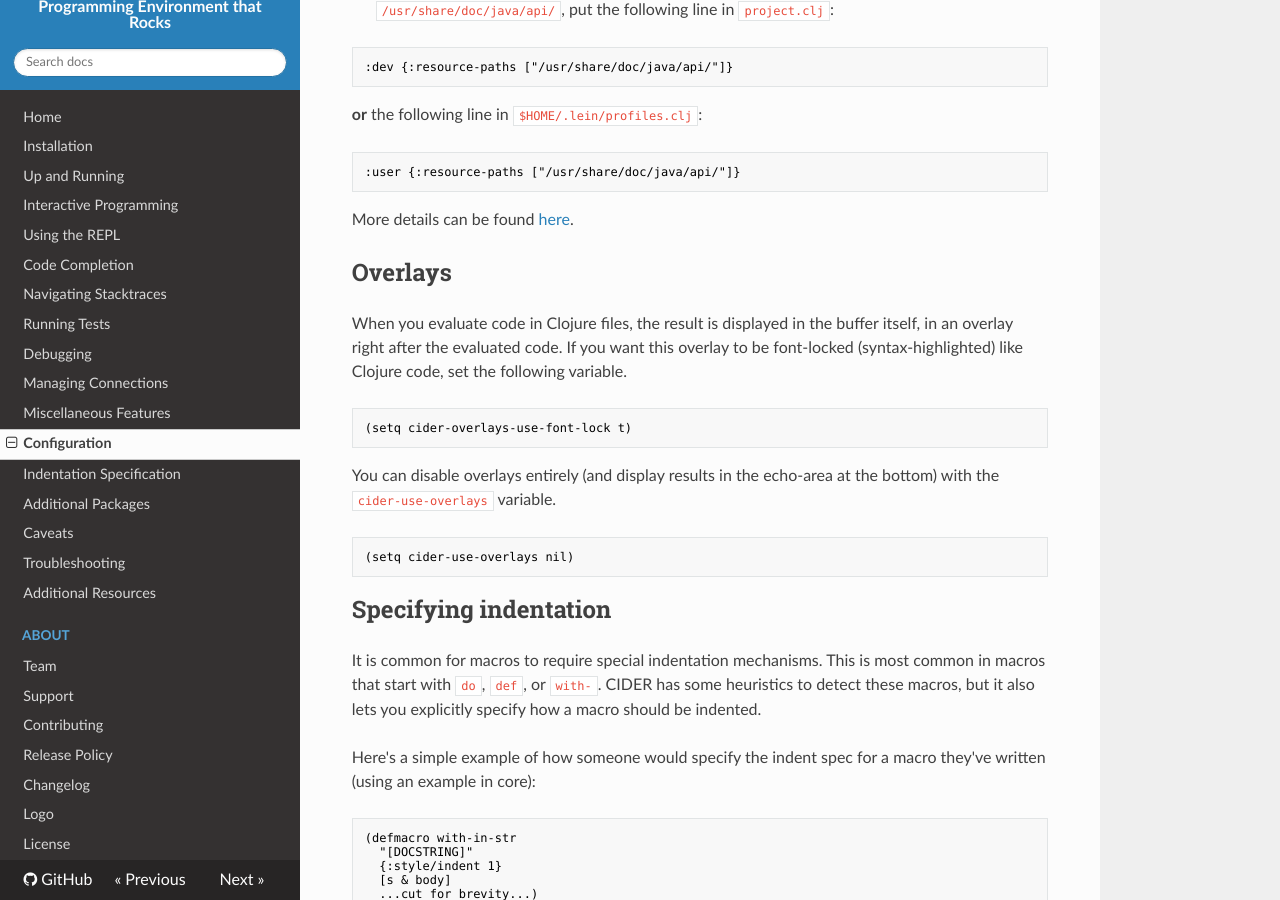
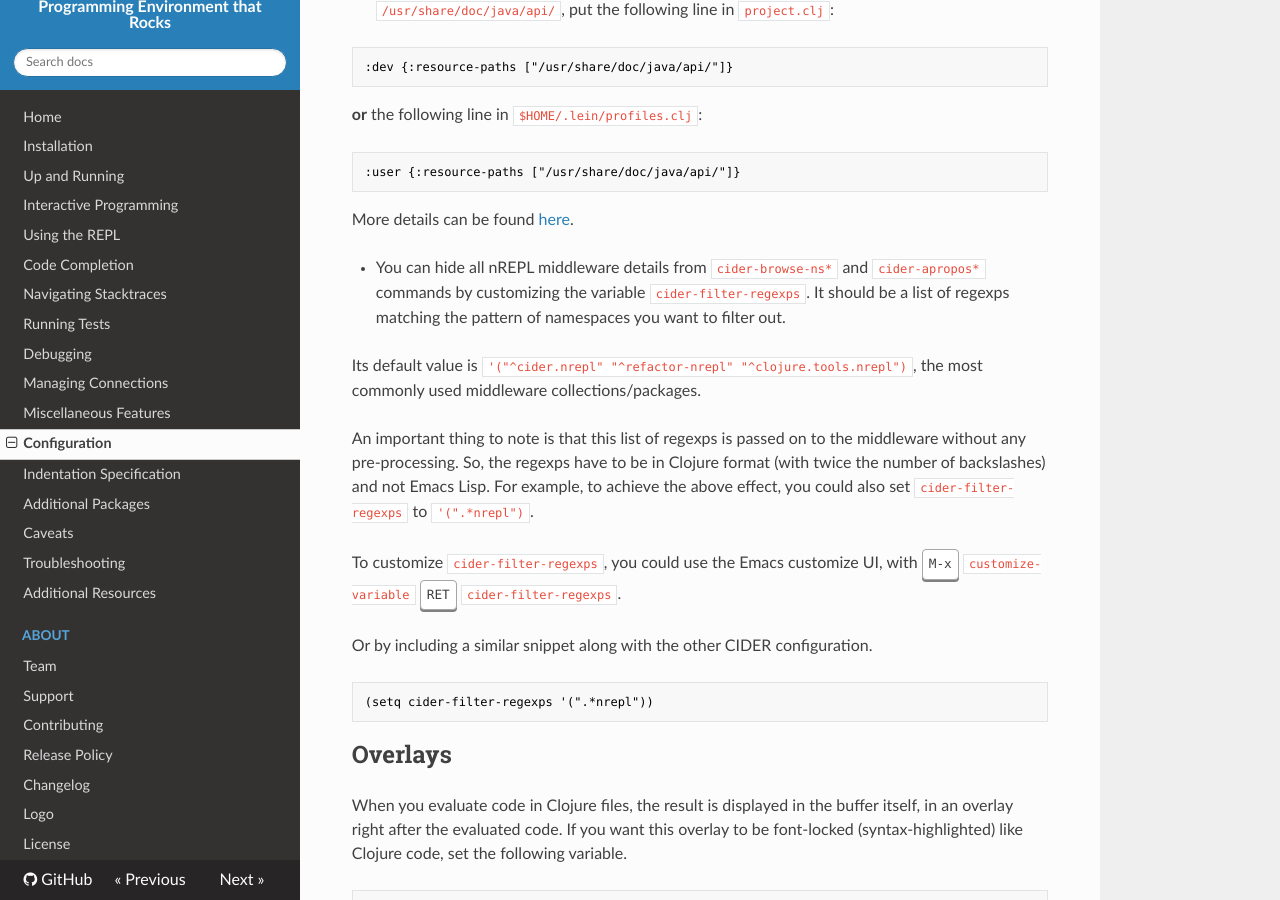
Before and after one commit to clojure-emacs/cider, an MkDocs documentation site: the page built from doc/configuration.md, in a window 1280 px wide and 900 px high, scrolled down 1961 px. Built offline with MkDocs 1.6.1, drawn with Linux system fonts in a browser that asks for light colours; nearby versions of some CDN libraries; old or Windows-style settings are respelled for this version of MkDocs.

Commit message:
[Fix #1564] Add support to filter out internal namespaces and vars (#1724)
Hide all nREPL middleware details from `cider-browse-ns*` and `cider-apropos*` commands by customizing the variable `cider-filter-regexps`.
It should be a list of regexps matching the pattern of namespaces you want to filter out.

````diff
--- a/doc/configuration.md
+++ b/doc/configuration.md
@@ -112,6 +112,26 @@ To remove the prefix altogether just set it to an empty string(`""`).
 
 More details can be found [here](https://github.com/clojure-emacs/cider/issues/930).
 
+* You can hide all nREPL middleware details from `cider-browse-ns*` and `cider-apropos*`
+  commands by customizing the variable `cider-filter-regexps`. It should be a list of
+  regexps matching the pattern of namespaces you want to filter out.
+
+  Its default value is `'("^cider.nrepl" "^refactor-nrepl" "^clojure.tools.nrepl")`,
+  the most commonly used middleware collections/packages.
+
+  An important thing to note is that this list of regexps is passed on to the middleware
+  without any pre-processing. So, the regexps have to be in Clojure format (with twice the number of backslashes)
+  and not Emacs Lisp. For example, to achieve the above effect, you could also set `cider-filter-regexps` to `'(".*nrepl")`.
+
+  To customize `cider-filter-regexps`, you could use the Emacs customize UI,
+  with <kbd>M-x</kbd> `customize-variable` <kbd>RET</kbd> `cider-filter-regexps`.
+
+  Or by including a similar snippet along with the other CIDER configuration.
+
+```el
+(setq cider-filter-regexps '(".*nrepl"))
+```
+
 ## Overlays
 
 When you evaluate code in Clojure files, the result is displayed in the buffer
````
Also changed, not shown: CHANGELOG.md (+1 -0 lines), 1 other file.
